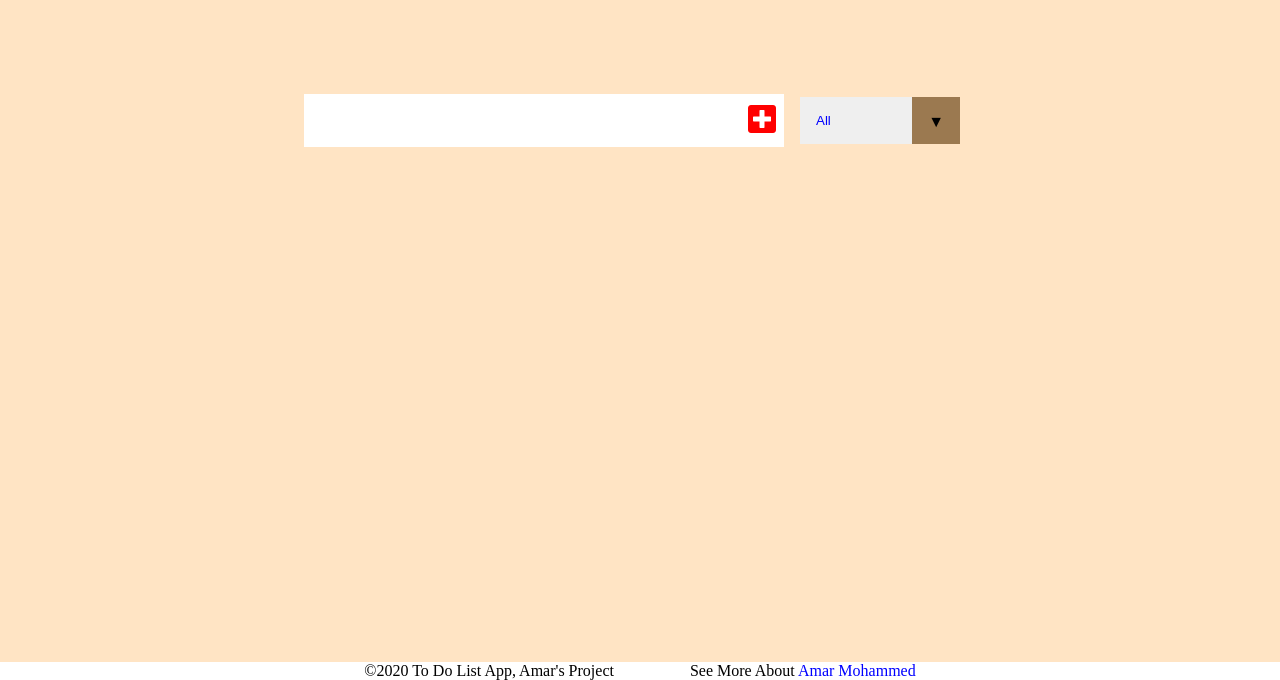
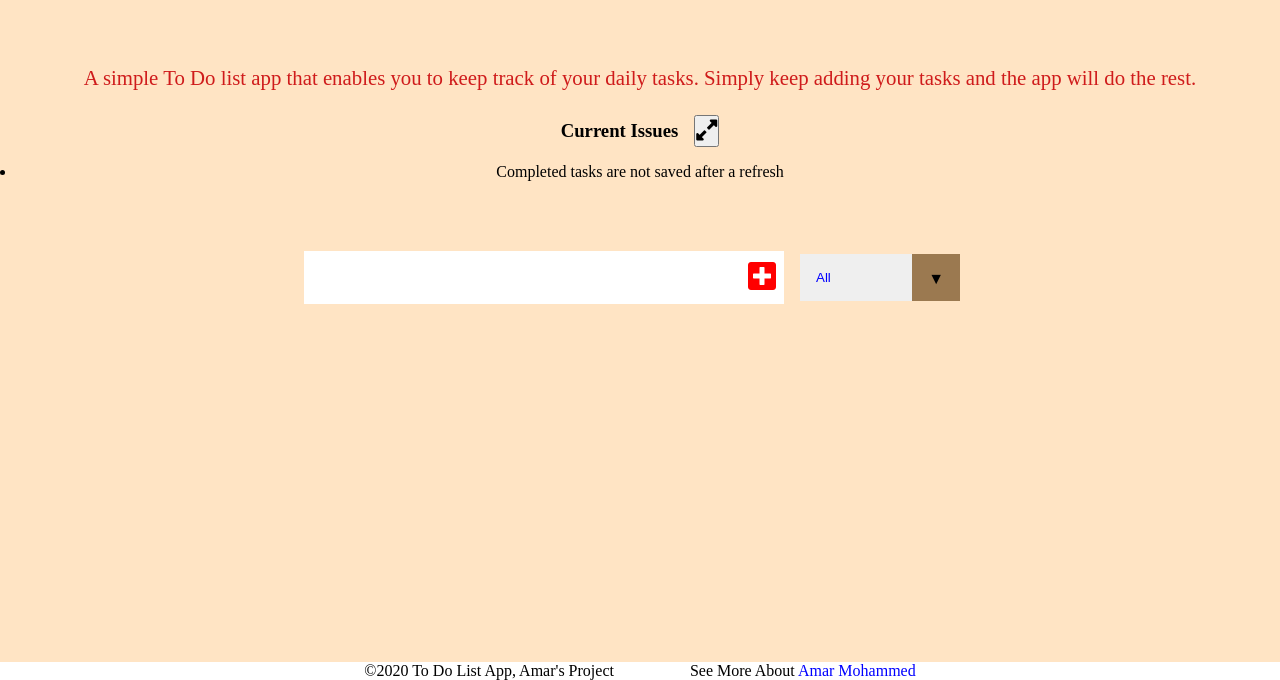
Before and after one commit to amarmohammed20/To-Do-List, a plain HTML site: page index.html in a window 1280 px wide. Shown: the part 120-800 px from the top of the page. Drawn offline with Linux system fonts and the light colour scheme.

Commit message:
Added a list of issues that can be hidden

```diff
--- a/app.js
+++ b/app.js
@@ -3,10 +3,13 @@ const todoInput = document.querySelector('.todo-input');
 const todoButton = document.querySelector('.todo-button');
 const todoList = document.querySelector('.todo-list');
 const filterOption = document.querySelector('.filter-todo');
+const issueList = document.querySelector('.issue-list');
+
 
 //Event Listners
 //Checks if the content on page has loaded than excute the event
 document.addEventListener('DOMContentLoaded', getTodos);
+
 todoButton.addEventListener('click', addToDo);
 todoList.addEventListener('click', deleteCheck);
 filterOption.addEventListener('click', filterTodo);
@@ -68,7 +71,6 @@ function deleteCheck(e) {
 function filterTodo(e) {
     //Brings back all the children of the HTML element ul which is the list of the tasks
     const todos = todoList.childNodes;
-    console.log(todos);
     todos.forEach(function(todo){
         //target.value will bring back the value asigned to the selection in the dropdown filter
         switch (e.target.value) {
@@ -159,3 +161,11 @@ function removeLocalTodos(todo) {
     //Set the local storage with the new removal of the item from the array
     localStorage.setItem("todos", JSON.stringify(todos));
 }
+
+function displayIssues() {
+    if(issueList.style.display === 'none') {
+        issueList.style.display = 'block';
+    } else {
+        issueList.style.display = 'none';
+    }
+}
--- a/index.html
+++ b/index.html
@@ -11,6 +11,18 @@
     <header id="username">
         <h1>Amars To Do List</h1>
     </header>
+    <p class="intro">A simple To Do list app that enables you to keep track of your daily tasks. Simply keep adding your tasks and the app will do the rest.</p>
+    <div class="issues">
+        <h3 class="issues-heading">Current Issues</h3>
+        <button class="issues-btn" onclick="displayIssues()">
+            <i class="fas fa-expand-alt"></i>
+        </button>
+    </div>
+    <div class="issue-items">
+        <ul class="issue-list">
+            <li>Completed tasks are not saved after a refresh</li>
+        </ul>
+    </div>
     <form>
         <input type="text" class="todo-input">
         <button class="todo-button" type="submit">
--- a/style.css
+++ b/style.css
@@ -27,6 +27,13 @@ form {
     display: flex;
     justify-content: center;
     align-items: center;
+}
+
+.intro {
+    font-size: 1.3rem;
+    text-align: center;
+    padding: 2%;
+    color: rgb(207, 27, 27);
 }
 
 /* The to do list entries and the associated buttons */
@@ -88,6 +95,24 @@ form button:hover {
     cursor: pointer;
     font-size: 1rem;
 }
+
+.issues {
+    display: flex;
+    justify-content: center;
+    align-items: center;
+}
+
+.issue-items {
+    padding: 1rem;
+    text-align: center;
+}
+
+.issues-btn {
+    cursor: pointer;
+    margin-left: 1rem;
+    font-size: 1.5rem;
+}
+
 .complete-btn{
     background: green;
 }
```
